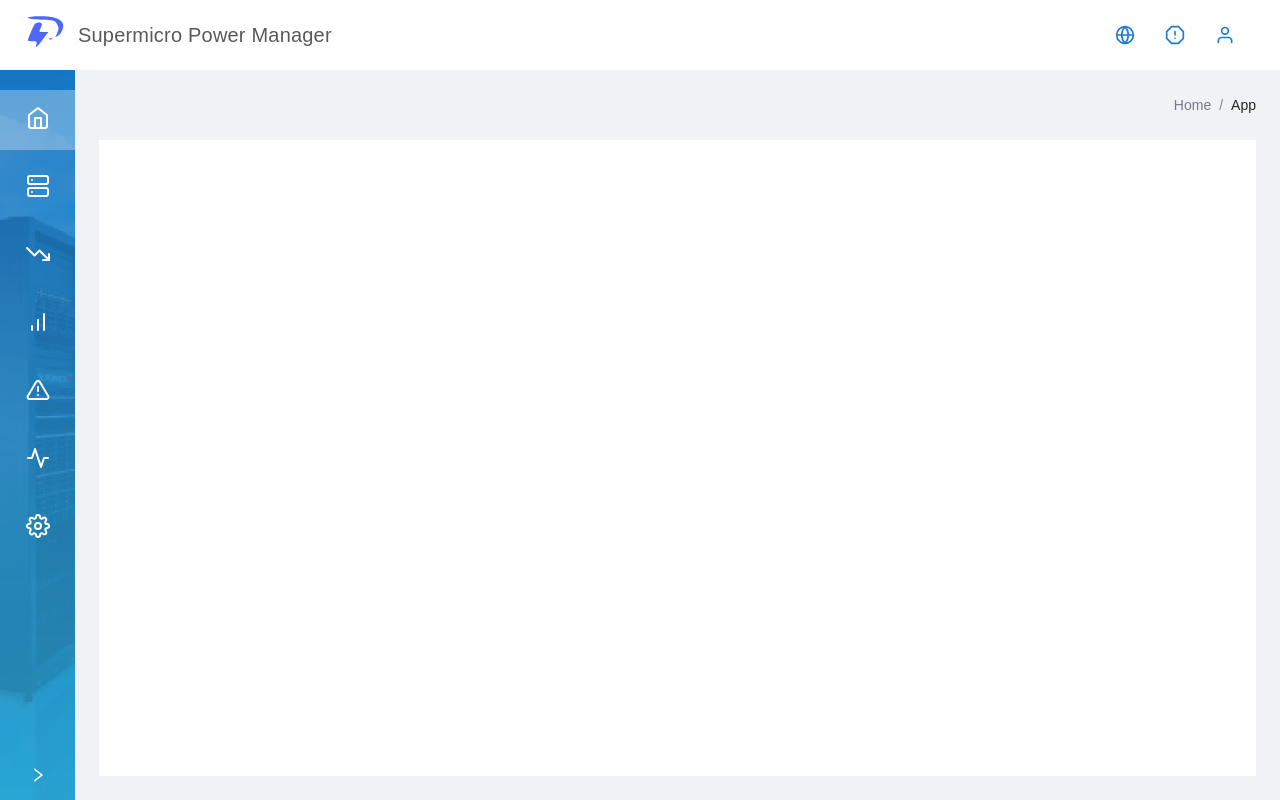
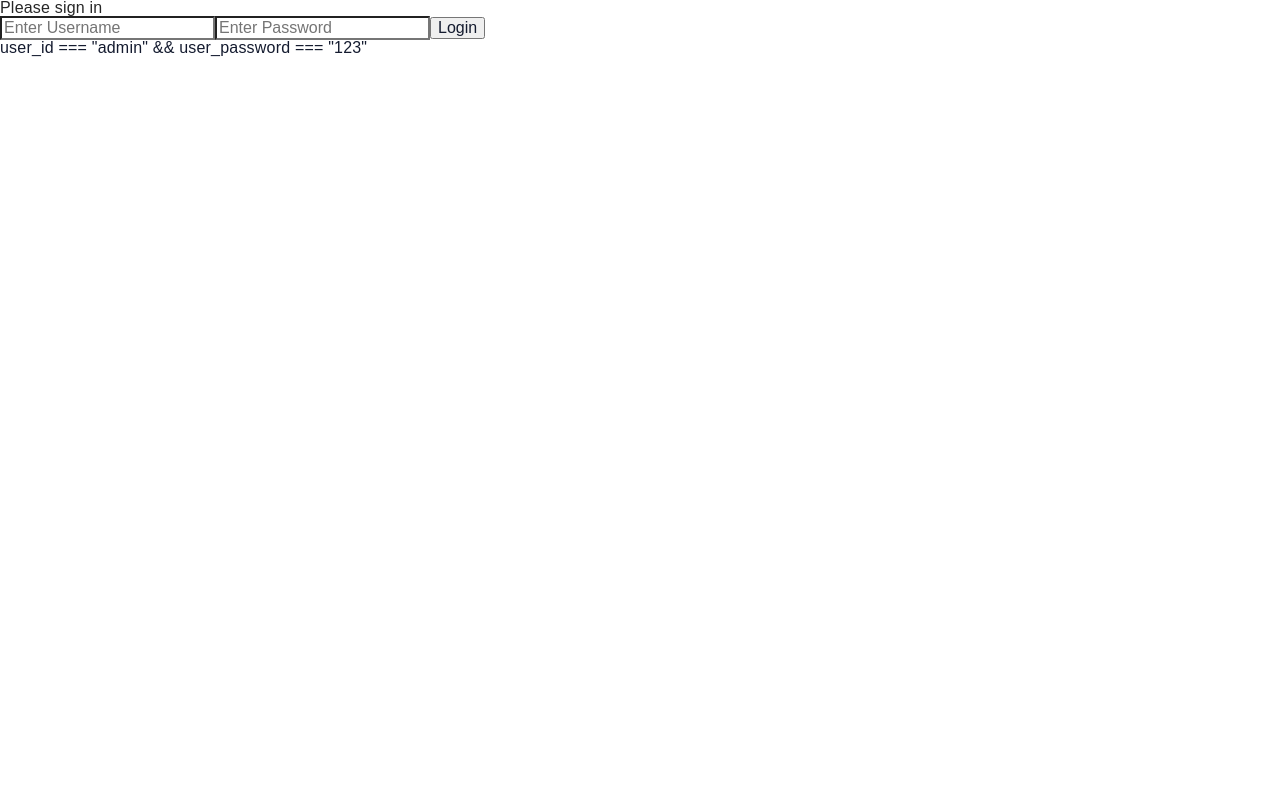
Before and after one commit to muthu578/test-repo, a React app in the folder client/: page /login in a window 1280 px wide. Built offline with nearby package versions, Linux system fonts and the light colour scheme.

Commit message:
Login Flow changes

```diff
--- a/client/src/App.js
+++ b/client/src/App.js
@@ -2,32 +2,37 @@ import React from "react";
 import logo from "./logo.svg";
 import "./App.css";
 import "antd/dist/antd.css"; // or 'antd/dist/antd.less'
-import "../src/main.css"; // or 'antd/dist/antd.less'
-
+import "../src/main.css"; // or 'antd/dist/antd.less'import Login from "../src/pages/Login/Login";
+import Dashboard from "../src/pages/Dashboard/Dashboard";
 import Login from "../src/pages/Login/Login";
 
-import { BrowserRouter, Link, Route, Switch } from "react-router-dom";
+import Sidemenu from "./components/side_menu/sideMenu";
 
-function App() {
-  const [data, setData] = React.useState(null);
+import {
+  BrowserRouter as Router,
+  Switch,
+  Route,
+  Redirect,
+} from "react-router-dom";
+import ProtectedRoute from "./ProtectedRoute";
 
-  React.useEffect(() => {
-    fetch("/api")
-      .then((res) => res.json())
-      .then((data) => setData(data.message));
-  }, []);
-
+export default function App() {
   return (
-    <div className='App'>
-      <>
-        <BrowserRouter>
-          <Switch>
-            <Route path='/login' component={Login} />
-          </Switch>
-        </BrowserRouter>
-      </>
-    </div>
+    <Router>
+      <Switch>
+        <Route path='/login'>
+          <Login />
+        </Route>
+        <ProtectedRoute path='/dashboard'>
+          <Sidemenu />
+        </ProtectedRoute>
+        <Route exact path='/'>
+          <Redirect exact from='/' to='dashboard' />
+        </Route>
+        <Route path='*'>
+          <Redirect from='/' to='dashboard' />
+        </Route>
+      </Switch>
+    </Router>
   );
 }
-
-export default App;
--- /dev/null
+++ b/client/src/ProtectedRoute.js
@@ -0,0 +1,22 @@
+import React from "react";
+import { Route, Redirect } from "react-router-dom";
+const ProtectedRoute = ({ children, ...rest }) => {
+  return (
+    <Route
+      {...rest}
+      render={({ location }) =>
+        localStorage.getItem("token") ? (
+          children
+        ) : (
+          <Redirect
+            to={{
+              pathname: "/login",
+              state: { from: location },
+            }}
+          />
+        )
+      }
+    />
+  );
+};
+export default ProtectedRoute;
--- a/client/src/components/side_menu/sideMenu.js
+++ b/client/src/components/side_menu/sideMenu.js
@@ -18,7 +18,12 @@ import {
   RIGHT_IC,
 } from "../../assets/images/icons/navigation/navigation";
 import "./sideMenu.scss";
-import { BrowserRouter as Router, Route, Link } from "react-router-dom";
+import {
+  BrowserRouter as Router,
+  Route,
+  Link,
+  Redirect,
+} from "react-router-dom";
 
 import Dashboard from "../../pages/Dashboard/Dashboard";
 import Entities from "../../pages/Entities/Entities";
@@ -59,15 +64,24 @@ const ProfieListdata = [
 class Sidemenu extends React.Component {
   constructor(props) {
     super(props);
-    this.state = { collapsed: true };
+    this.state = { collapsed: true, islogout: false };
   }
 
   onCollapse = (collapsed) => {
     console.log(collapsed);
     this.setState({ collapsed });
   };
+  signOut = () => {
+    localStorage.removeItem("token");
+    this.setState({
+      islogout: true,
+    });
+  };
 
   render() {
+    if (this.state.islogout) {
+      return <Redirect to='/login' />;
+    }
     return (
       <div className='sideMenu'>
         <Layout>
@@ -182,7 +196,9 @@ class Sidemenu extends React.Component {
                       footer={
                         <div>
                           {" "}
-                          <Button type='primary'>Sign out</Button>
+                          <Button onClick={this.signOut} type='primary'>
+                            Sign out
+                          </Button>
                         </div>
                       }
                       renderItem={(item) => (
--- a/client/src/index.js
+++ b/client/src/index.js
@@ -4,23 +4,10 @@ import App from "./App";
 import "./assets/css/spm.scss";
 import "./assets/css/index.scss";
 
-import { BrowserRouter as Router, Switch, Route } from "react-router-dom";
-import Dashboard from "./pages/Dashboard/Dashboard";
-import Entities from "./pages/Entities/Entities";
-import Sidemenu from "./components/side_menu/sideMenu";
-import AppHeader from "./components/AppHeader/AppHeader";
-
-const Routing = () => {
-  return (
-    <Router>
-      <Sidemenu />
-    </Router>
-  );
-};
-
+const rootElement = document.getElementById("root");
 ReactDOM.render(
   <React.StrictMode>
-    <Routing />
+    <App />
   </React.StrictMode>,
-  document.getElementById("root")
+  rootElement
 );
--- a/client/src/pages/Login/Login.js
+++ b/client/src/pages/Login/Login.js
@@ -1,12 +1,66 @@
-import React from "react";
+import React, { Component } from "react";
 import "./Login.scss";
+import { Redirect } from "react-router-dom";
+class Login extends Component {
+  constructor(props) {
+    super(props);
+    this.state = {
+      islogged: false,
+      loginParams: {
+        user_id: "",
+        user_password: "",
+      },
+    };
+  }
+  handleFormChange = (event) => {
+    let loginParamsNew = { ...this.state.loginParams };
+    let val = event.target.value;
+    loginParamsNew[event.target.name] = val;
+    this.setState({
+      loginParams: loginParamsNew,
+    });
+  };
 
-export default function Login() {
-  return (
-    <>
-      <section className='login'>
-        <h1> Login </h1>
-      </section>
-    </>
-  );
+  login = (event) => {
+    let user_id = this.state.loginParams.user_id;
+    let user_password = this.state.loginParams.user_password;
+    if (user_id === "admin" && user_password === "123") {
+      localStorage.setItem("token", "T");
+      this.setState({
+        islogged: true,
+      });
+    }
+    event.preventDefault();
+  };
+  render() {
+    if (localStorage.getItem("token")) {
+      return <Redirect to='/' />;
+    }
+    return (
+      <div className='container'>
+        <form onSubmit={this.login} className='form-signin'>
+          <h1 className='h3 mb-3 font-weight-normal'>Please sign in</h1>
+          <div className='row'>
+            <div className='col'>
+              <input
+                type='text'
+                name='user_id'
+                onChange={this.handleFormChange}
+                placeholder='Enter Username'
+              />
+              <input
+                type='password'
+                name='user_password'
+                onChange={this.handleFormChange}
+                placeholder='Enter Password'
+              />
+              <input type='submit' value='Login' />
+            </div>
+          </div>
+          <p>user_id === "admin" && user_password === "123"</p>
+        </form>
+      </div>
+    );
+  }
 }
+export default Login;
```
